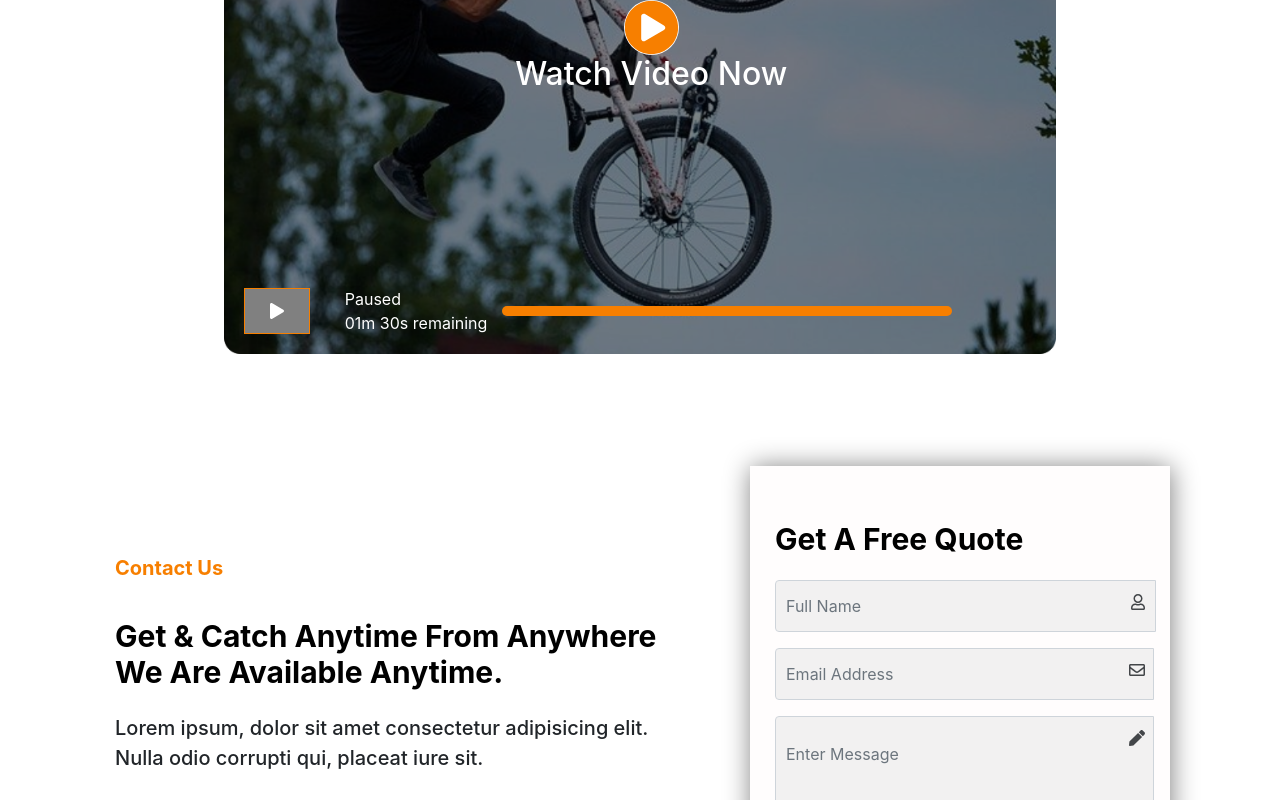
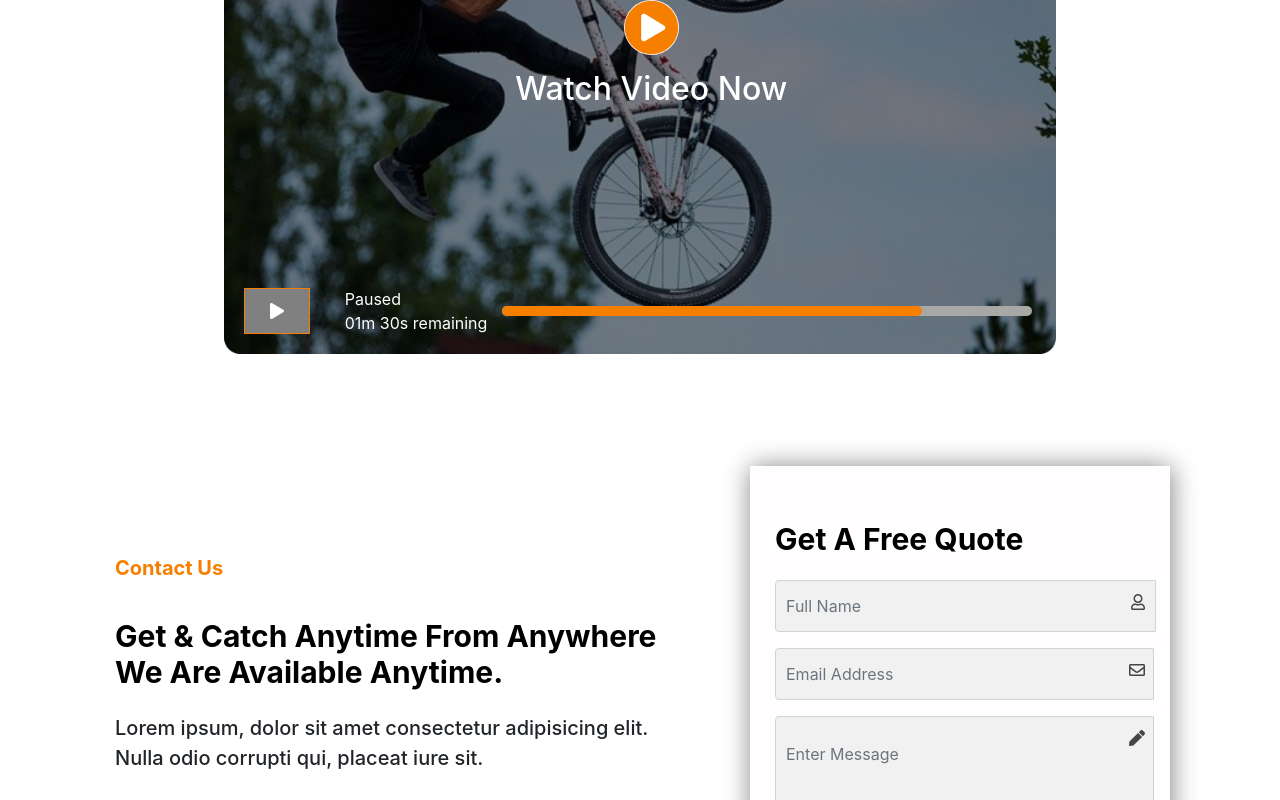
Before and after one commit to mazhars-git/bicycle-lock-app, a React (Create React App) app: page / in a window 1280 px wide. Shown: the part 5309-6109 px from the top of the page. Built offline with nearby package versions, Linux system fonts and the light colour scheme.

Commit message:
video section done

```diff
--- a/src/components/CSS/Subscription.css
+++ b/src/components/CSS/Subscription.css
@@ -37,7 +37,8 @@
     background-color: #fff;
     padding: 0px;
     border-radius: 50%;
-
+    margin-bottom: 15px;
+    cursor: pointer;
 }
 .video-timer{
     position: absolute;
@@ -50,6 +51,7 @@
     margin: 20px;
     padding: 10px 25px;
     border: 1px solid #f77f00;
+    cursor: pointer;
 }
 
 .paused{
@@ -60,8 +62,16 @@
 }
 .video-timeline{
     margin-left: 15px;
-    width: 450px;
+    width: 530px;
+    height: 10px;
+    background-color: #a8a8a7;
+    border-radius: 10px;
+}
+.video-timeline2{
+    margin-left: 15px;
+    width: 420px;
     height: 10px;
     background-color: #f77f00;
     border-radius: 10px;
+    position: absolute;
 }
--- a/src/components/Home/Subscription/Subscription.js
+++ b/src/components/Home/Subscription/Subscription.js
@@ -35,7 +35,11 @@ const Subscription = () => {
                                 <p>Paused</p>
                                 <p>01m 30s remaining</p>
                             </div>
-                            <div className='video-timeline'></div>
+                            <div className="d-flex flex-column">
+                                <div className='video-timeline'></div>
+                                <div className='video-timeline2'></div>
+                            </div>
+
                         </div>
                     </div>
                 </div>
```
